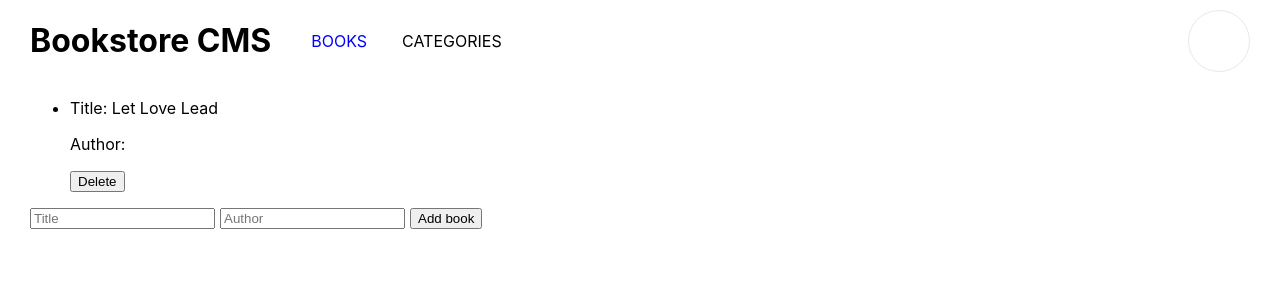
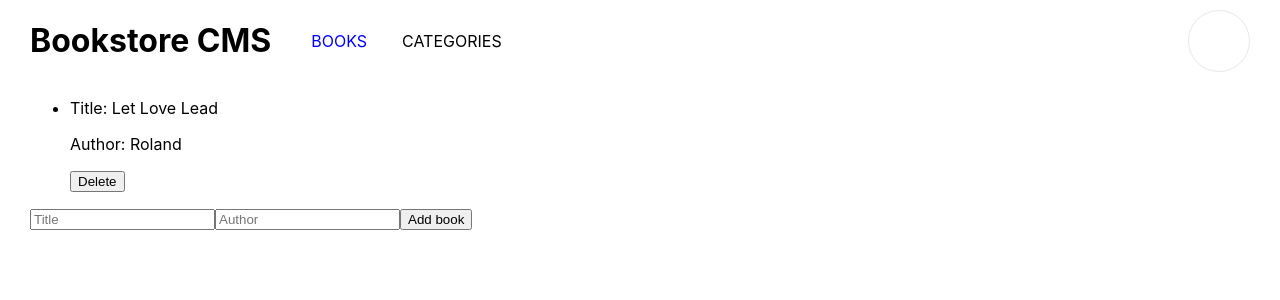
Before and after one commit to rolandfbk/bookstore-app, a React (Create React App) app: page / in a window 1280 px wide. Shown: the top 300 px of the page. Built offline with nearby package versions, Linux system fonts and the light colour scheme; the HTML template or start-up script is replaced by a standard one.

Commit message:
add and delete book

```diff
--- a/package.json
+++ b/package.json
@@ -11,6 +11,7 @@
     "react-redux": "^8.0.2",
     "react-router-dom": "^6.3.0",
     "react-scripts": "5.0.1",
+    "redux": "^4.2.0",
     "web-vitals": "^2.1.4"
   },
   "scripts": {
--- a/src/components/Book.js
+++ b/src/components/Book.js
@@ -1,13 +1,13 @@
 import React from 'react';
 
 const SingleBook = (props) => {
-  const {title, author} = props.book;
+  const {id, title, author} = props.book;
   return(
     <li>
       <div>
         <p>Title: {title}</p>
         <p>Author: {author}</p>
-        <button>Delete</button>
+        <button onClick={() => props.deleteBook(id)}>Delete</button>
       </div>
     </li>
   );
--- a/src/components/BookContainer.js
+++ b/src/components/BookContainer.js
@@ -1,19 +1,17 @@
-import React, { useState } from "react"
+import React from "react";
 import BookList from "./BookList";
+import { useSelector, useDispatch, shallowEqual } from 'react-redux';
+import { removeBook } from '../redux/books/books'
 
 const BookContainer = () => {
-  const allBooks = [
-    {
-      id: 1,
-      title: 'Let Love Lead',
-      Author: 'Roland',
-    },
-  ];
-
-  const [listing, setBooks] = useState(allBooks);
+  const listing = useSelector(state => state.bookReducer, shallowEqual);
+  const dispatch = useDispatch();
+  const deleteBook = id => {
+      dispatch(removeBook(id))
+  }
 
   return (
-    <BookList listing={listing} />
+    <BookList listing={listing} deleteBook={deleteBook} />
   );
 };
 
--- a/src/components/BookList.js
+++ b/src/components/BookList.js
@@ -8,6 +8,7 @@ const BookList = (props) => {
         <SingleBook
           key={book.id}
           book={book}
+          deleteBook={props.deleteBook}
         />
       ))}
     </ul>
--- a/src/components/CheckStatus.js
+++ b/src/components/CheckStatus.js
@@ -1,9 +1,20 @@
 import React from 'react';
+import { useSelector, useDispatch, shallowEqual } from 'react-redux';
+import { checkStatus } from '../redux/categories/categories'
 
 const CheckStatus = () => {
+  const status = useSelector(state => state.categoriesReducer, shallowEqual);
+
+  const dispatch = useDispatch();
+
+  const showStatus = () => {
+    dispatch(checkStatus())
+  }
+
   return (
     <div>
-      <button>Check Status</button>
+      <h1>{status}</h1>
+      <button onClick={() => {showStatus()}}>Check Status</button>
     </div>
   )
 };
--- a/src/components/Form.js
+++ b/src/components/Form.js
@@ -1,14 +1,30 @@
-import React from 'react';
+import React, { useState } from 'react';
+import { useDispatch } from 'react-redux';
+import { addBook } from '../redux/books/books'
 
 const Form = () => {
+  const dispatch = useDispatch();
+
+  const [inputs, setInputs] = useState({});
+
+  const handleChange = (event) => {
+    const name = event.target.name;
+    const value = event.target.value;
+    setInputs(values => ({...values, [name]: value}))
+  }
+
+  const handleSubmit = (event) => {
+    event.preventDefault();
+    dispatch(addBook(inputs));
+  }
+
   return (
-    <div>
-      <form id="bookForm" className="bookForm">
-        <input type="text" id="title" placeholder="Title" required />
-        <input type="text" id="author" placeholder="Author" required />
-        <button typeof='submit'>Add book</button>
-      </form>
-    </div>
+    <form onSubmit={handleSubmit}>
+
+      <input type="text" name="title" placeholder="Title" value={inputs.title || ""} onChange={handleChange} />
+      <input type="text" name="author" placeholder="Author" value={inputs.author || ""} onChange={handleChange} />
+      <button typeof='submit'>Add book</button>
+    </form>
   )
 };
 
--- a/src/index.js
+++ b/src/index.js
@@ -4,12 +4,16 @@ import './index.css';
 import { BrowserRouter } from 'react-router-dom';
 import App from './App';
 import reportWebVitals from './reportWebVitals';
+import { Provider } from 'react-redux';
+import store from './redux/configureStore';
 
 const root = ReactDOM.createRoot(document.getElementById('root'));
 root.render(
   <React.StrictMode>
     <BrowserRouter>
-      <App />
+      <Provider store={store}>
+        <App />
+      </Provider>
     </BrowserRouter>
   </React.StrictMode>
 );
--- a/src/redux/books/books.js
+++ b/src/redux/books/books.js
@@ -1,20 +1,18 @@
 const ADD   = 'bookstore/book/ADD';
 const REMOVE = 'bookstore/book/REMOVE';
 
-const state = [];
-
 export const addBook = (book) => {
-  return { type: ADD, book };
+  return { type: ADD, payload: book, };
 }
 
-export const removeBook = (book) => {
-  return { type: REMOVE, book };
+export const removeBook = (id) => {
+  return { type: REMOVE, payload: id };
 }
 
-const bookReducer = (state = [], action) => {
+const bookReducer = (state = [{id: 1, title: 'Let Love Lead', author: 'Roland',},], action) => {
   switch (action.type) {
-    case ADD: return [...state, action.book];
-    case REMOVE: return state.filter((item => item.id !== action.book.id));
+    case ADD: return [...state, { id: state.length + 1, ...action.payload }];
+    case REMOVE: return state.filter((item => item.id !== action.payload));
     default: return state;
   }
 }
--- a/src/redux/categories/categories.js
+++ b/src/redux/categories/categories.js
@@ -1,9 +1,7 @@
 const CHECK_STATUS   = 'bookstore/categories/CHECK_STATUS';
 
-const state = [];
-
-export const checkStatus = (status) => {
-  return { type: CHECK_STATUS, status };
+export const checkStatus = () => {
+  return { type: CHECK_STATUS };
 }
 
 const categoriesReducer = (state = '', action) => {
```
Also changed, not shown: 1 other file (tests, documents, lock files or other folders).
